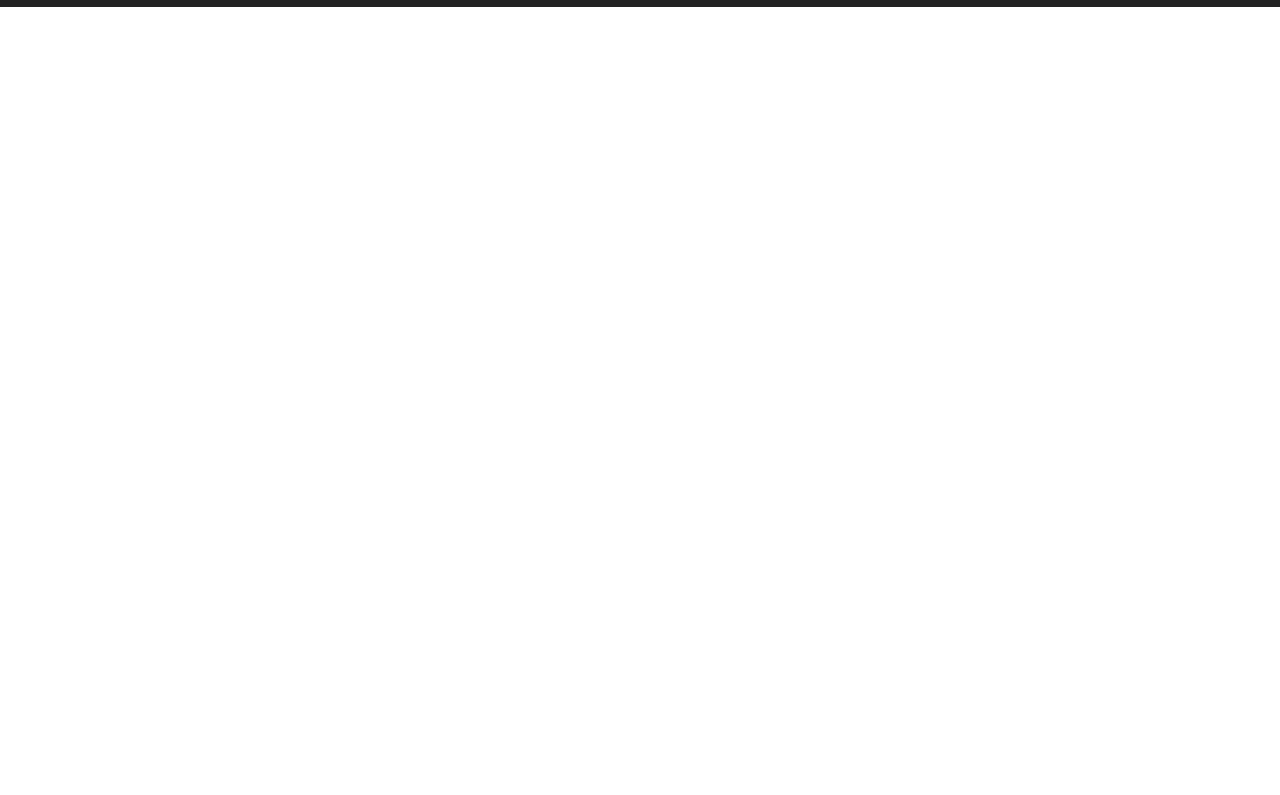
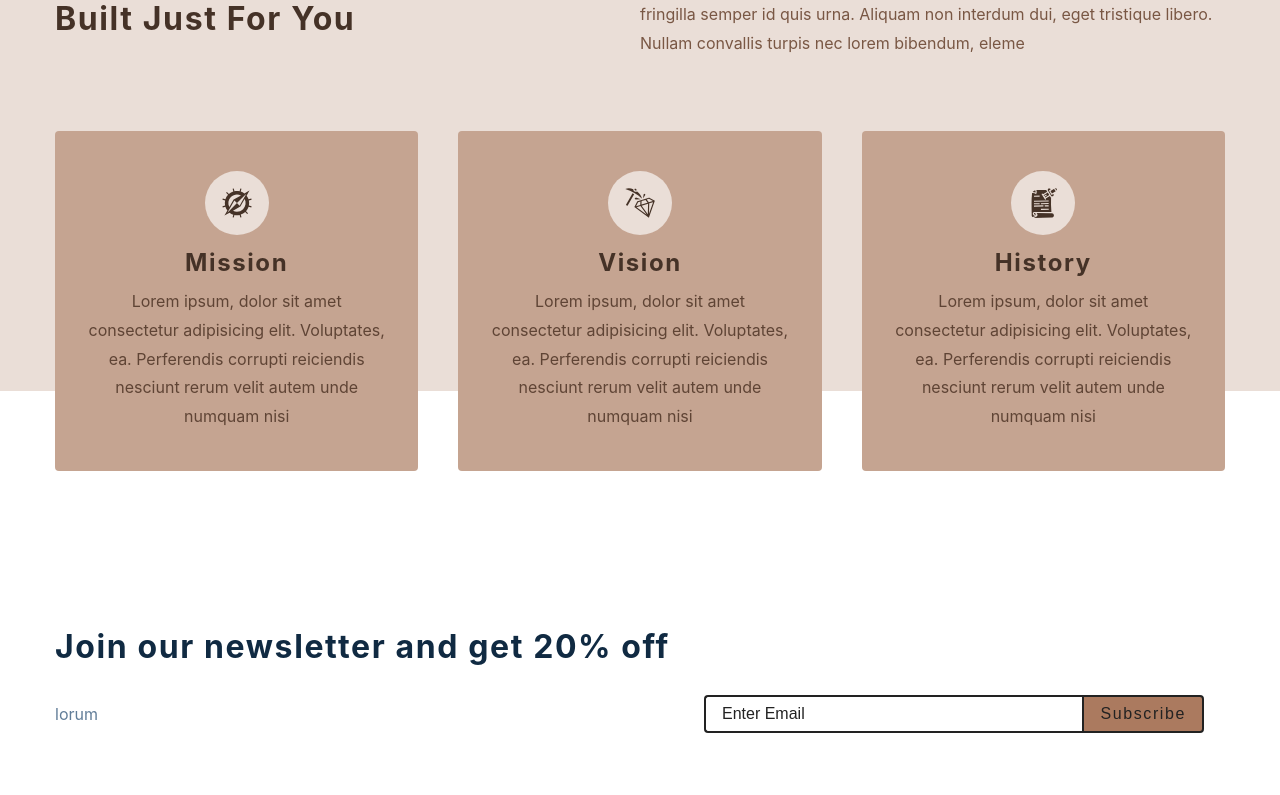
Before and after one commit to Kaminagiyou123/comfy-sloth, a React (Create React App) app: page / in a window 1280 px wide. Shown: the part 945-1740 px from the top of the page. Before the commit the page ends 952 px from the top, so only its background shows below. Built offline with nearby package versions, Linux system fonts and the light colour scheme; the HTML template or start-up script is replaced by a standard one.

Commit message:
day1 complete

```diff
--- a/src/components/Contact.js
+++ b/src/components/Contact.js
@@ -2,7 +2,19 @@ import React from 'react'
 import styled from 'styled-components'
 
 const Contact = () => {
-  return <h4>contact section</h4>
+  return <Wrapper>
+    <div className='section-center'>
+      <h3>Join our newsletter and get 20% off</h3>
+      <div className='content'>
+        <p>lorum</p>
+        <form className='contact-form' action="https://formspree.io/f/xrgowzga" method="POST"
+        >
+          <input type='email' className='form-input' placeholder='enter email' name="_replyto"/>
+          <button type='submit' className='submit-btn'>Subscribe</button>
+        </form>
+      </div>
+    </div>
+  </Wrapper>
 }
 const Wrapper = styled.section`
   padding: 5rem 0;
--- a/src/components/Services.js
+++ b/src/components/Services.js
@@ -4,7 +4,27 @@ import { services } from '../utils/constants'
 
 const Services = () => {
   return <Wrapper>
-
+    <div className='section-center'>
+      <article className='header'>
+        <h3>custom furniture <br/>
+        built just for you
+        </h3>
+        <p>Proin tristique ligula nec tempor rhoncus. In sit amet velit sit amet enim fringilla semper id quis urna. Aliquam non interdum dui, eget tristique libero. Nullam convallis turpis nec lorem bibendum, eleme
+        </p>
+      </article>
+      <div className='services-center'>
+        {services.map((service)=>{
+          const {id,icon,title,text}=service
+          return (
+            <article key={id} className='service'>
+              <span className='icon'>{icon}</span>
+              <h4>{title}</h4>
+              <p>{text}</p>
+            </article>
+          )
+        })}
+      </div>
+    </div>
   </Wrapper>
 }
 
```
